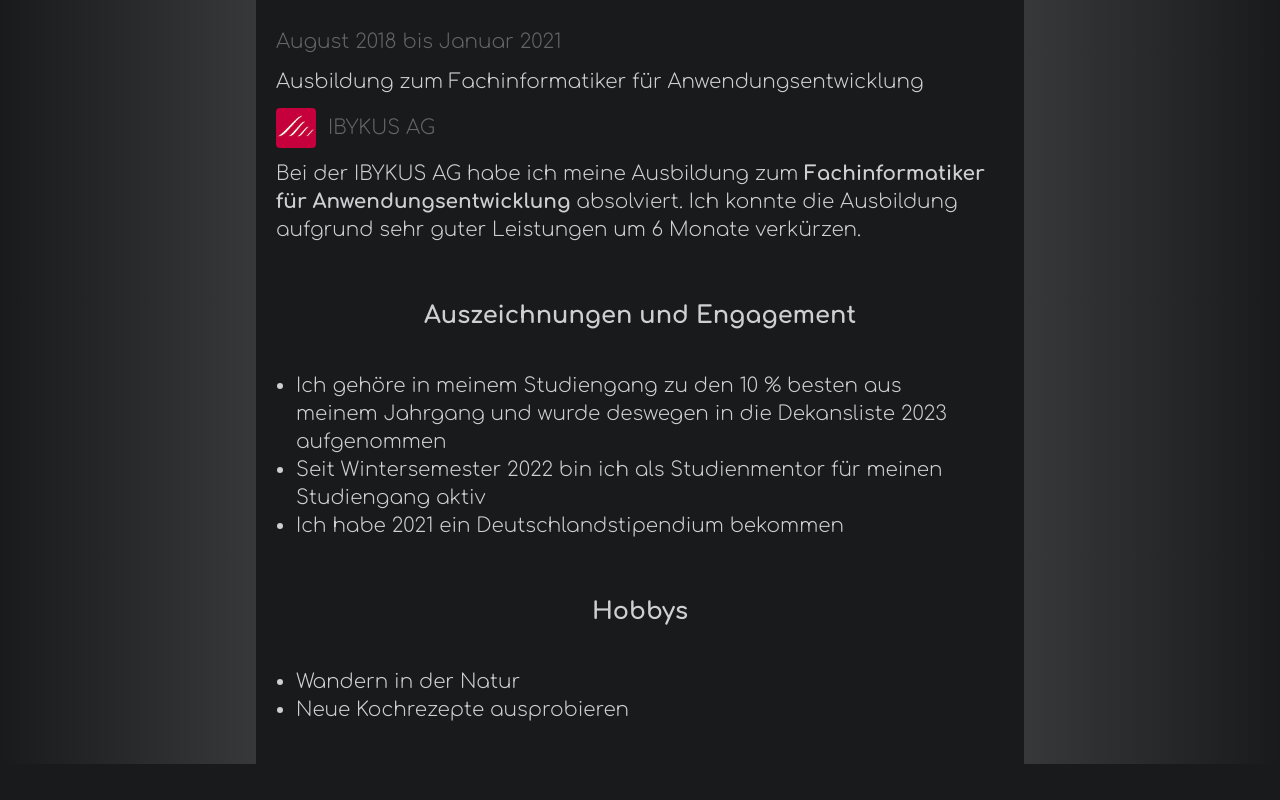
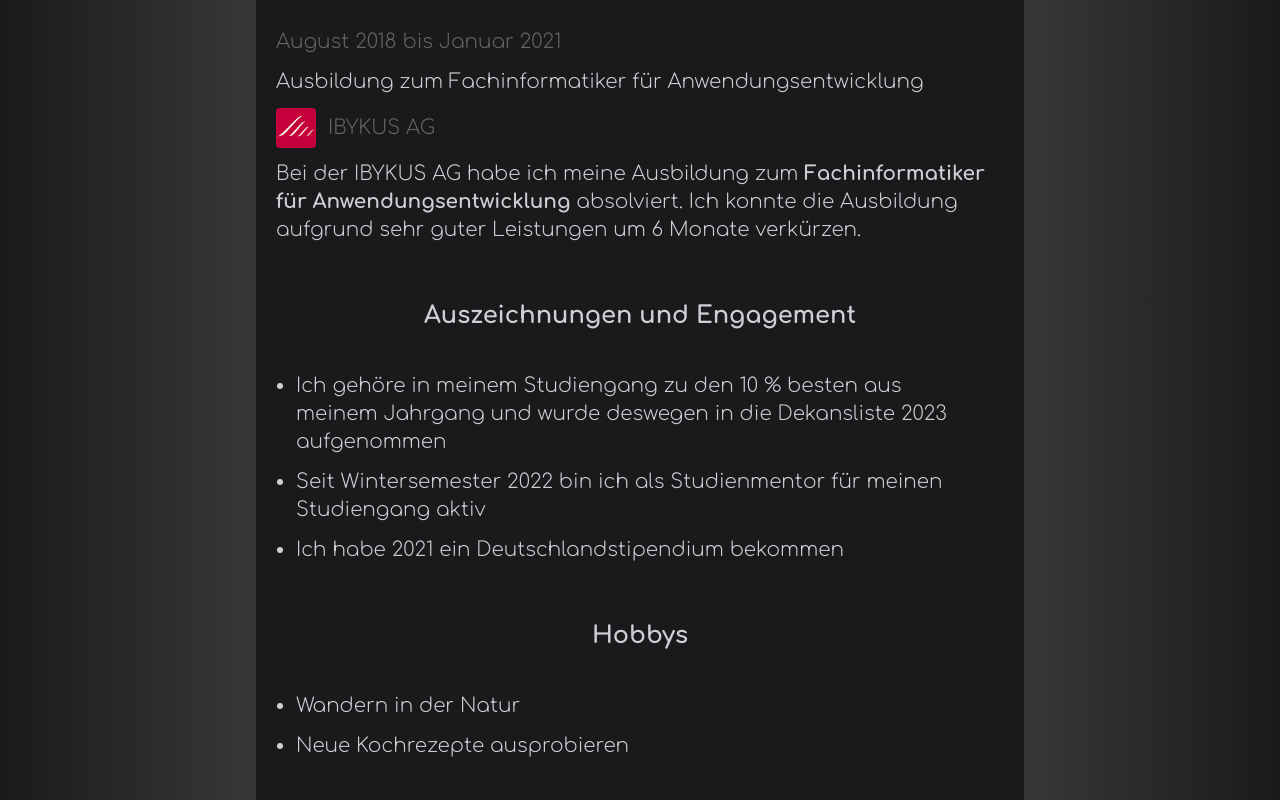
Before and after one commit to tim-w97/MyProfilePage, a React (Create React App) app: page /lebenslauf in a window 1280 px wide. Shown: the part 1984-2784 px from the top of the page. Before the commit the page ends 2748 px from the top, so only its background shows below. Built offline with nearby package versions, Linux system fonts and the light colour scheme.

Commit message:
added some margins

```diff
--- a/src/pages/CVPage.js
+++ b/src/pages/CVPage.js
@@ -16,7 +16,7 @@ function CVPage() {
       <PageTemplate>
           <Profile className="pt-20 mx-3"/>
 
-          <p className="text-2xl font-bold mt-14 mb-10 text-center">Berufserfahrung</p>
+          <p className="text-2xl font-bold mt-14 mb-10 text-center mx-3">Berufserfahrung</p>
 
           <CVEntry
               time="Seit März 2023"
@@ -94,7 +94,7 @@ function CVPage() {
               }
           />
 
-          <p className="text-2xl font-bold mt-14 mb-10 text-center">Ausbildung und Studium</p>
+          <p className="text-2xl font-bold mt-14 mb-10 text-center mx-3">Ausbildung und Studium</p>
 
           <CVEntry
               time="Seit September 2021"
@@ -139,17 +139,17 @@ function CVPage() {
               }
           />
 
-          <p className="text-2xl font-bold mt-14 mb-10 text-center">Auszeichnungen und Engagement</p>
+          <p className="text-2xl font-bold mt-14 mb-10 text-center mx-3">Auszeichnungen und Engagement</p>
 
           <ul className='mx-10 list-disc'>
               <li>
                   Ich gehöre in meinem Studiengang zu den 10 % besten aus meinem Jahrgang und wurde deswegen
                   in die Dekansliste 2023 aufgenommen
               </li>
-              <li>
+              <li className='mt-3'>
                   Seit Wintersemester 2022 bin ich als Studienmentor für meinen Studiengang aktiv
               </li>
-              <li>
+              <li className='mt-3'>
                   Ich habe 2021 ein Deutschland&shy;stipendium bekommen
               </li>
           </ul>
@@ -160,7 +160,7 @@ function CVPage() {
               <li>
                   Wandern in der Natur
               </li>
-              <li>
+              <li className='mt-3'>
                   Neue Kochrezepte ausprobieren
               </li>
           </ul>
```
